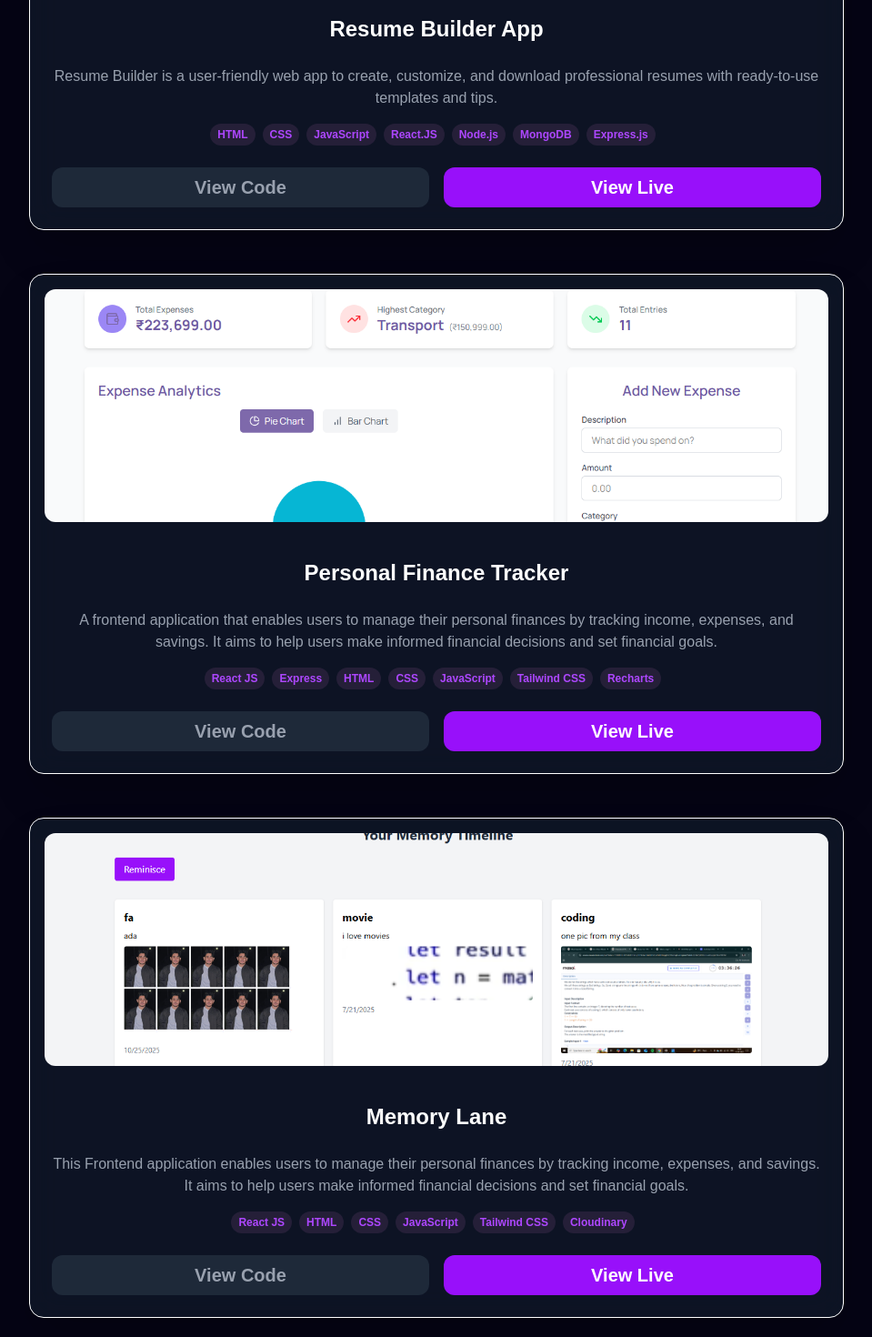
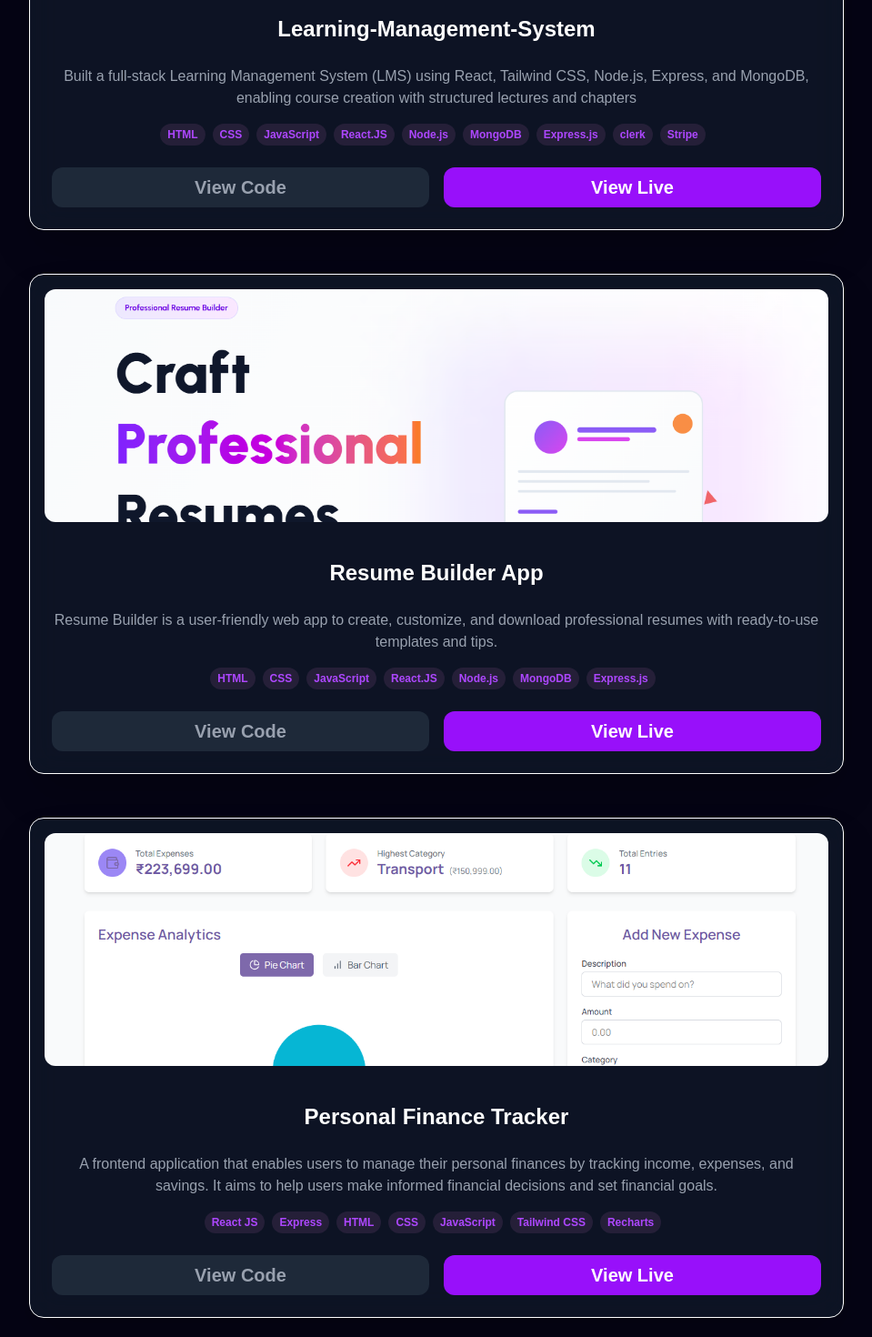
Before and after one commit to Dwipraj-creator/Personal-Portfolio, a React (Vite) app in the folder myportfolio/: page / in a window 1280 px wide. Shown: the part 3140-4610 px from the top of the page at 91% size, without its empty margins (160-1119 px from the left). Built offline with nearby package versions, Linux system fonts and the light colour scheme.

Commit message:
adding a new project - leaning-management-system

```diff
--- a/myportfolio/src/constants.js
+++ b/myportfolio/src/constants.js
@@ -57,6 +57,7 @@ import removebgLogo from './assets/work_logo/remove_bg.png';
 import resumeBuilderLogo from "./assets/work_logo/ResumeBuilder.png"
 import financeTrackerLogo from "./assets/work_logo/personalFinanceTracker (1).png"
 import memoryLaneLogo from "./assets/work_logo/MemoryLane.png"
+import learningManagementLogo from "./assets/work_logo/learningManagementLogo.png"
 
 
 export const SkillsInfo = [
@@ -200,7 +201,17 @@ export const SkillsInfo = [
 
   export const projects = [
     {
-      id: 0,
+      id:0,
+      title:"Learning-Management-System",
+      description:"Built a full-stack Learning Management System (LMS) using React, Tailwind CSS, Node.js, Express, and MongoDB, enabling course creation with structured lectures and chapters",
+      image:learningManagementLogo,
+      tags:["HTML", "CSS", "JavaScript", "React.JS", "Node.js","MongoDB","Express.js","clerk","Stripe"],
+      github:"https://github.com/Dwipraj-creator/Learning-Management-System",
+      webapp:"https://learning-management-system-zeta-five.vercel.app/"
+    }
+    ,
+    {
+      id: 1,
       title: "Resume Builder App",
       description:
         "Resume Builder is a user-friendly web app to create, customize, and download professional resumes with ready-to-use templates and tips.",
@@ -210,7 +221,7 @@ export const SkillsInfo = [
       webapp: "https://resume-builder-h217.vercel.app/",
     },
     {
-      id: 1,
+      id: 2,
       title: "Personal Finance Tracker",
       description:
         "A frontend application that enables users to manage their personal finances by tracking income, expenses, and savings. It aims to help users make informed financial decisions and set financial goals.",
@@ -219,16 +230,16 @@ export const SkillsInfo = [
       github: "https://github.com/Dwipraj-creator/Personal-Finance-Tracker",
       webapp: "https://personal-finance-tracker-bwlh.vercel.app/",
     },
-    {
-      id: 2,
-      title: "Memory Lane",
-      description:
-      "This Frontend application enables users to manage their personal finances by tracking income, expenses, and savings. It aims to help users make informed financial decisions and set financial goals.",
-      image: memoryLaneLogo,
-      tags: ["React JS", "HTML", "CSS", "JavaScript","Tailwind CSS", "Cloudinary"],
-      github: "https://github.com/Dwipraj-creator/MemoryLane-Project",
-      webapp: "https://memory-lane-project.vercel.app/",
-    },
+    // {
+    //   id: 3,
+    //   title: "Memory Lane",
+    //   description:
+    //   "This Frontend application enables users to manage their personal finances by tracking income, expenses, and savings. It aims to help users make informed financial decisions and set financial goals.",
+    //   image: memoryLaneLogo,
+    //   tags: ["React JS", "HTML", "CSS", "JavaScript","Tailwind CSS", "Cloudinary"],
+    //   github: "https://github.com/Dwipraj-creator/MemoryLane-Project",
+    //   webapp: "https://memory-lane-project.vercel.app/",
+    // },
     // {
     //   id: 3,
     //   title: "Email Validator NPM Package",
```
Also changed, not shown: myportfolio/src/assets/work_logo/learningManagementLogo.png (added).
